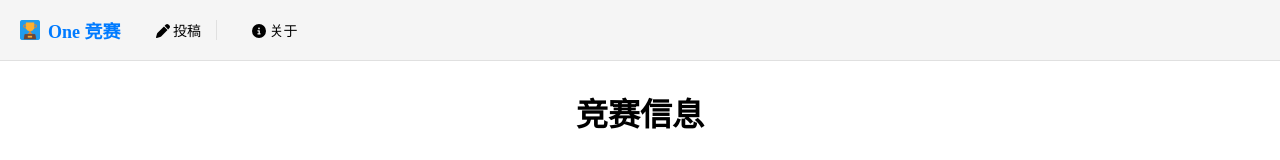
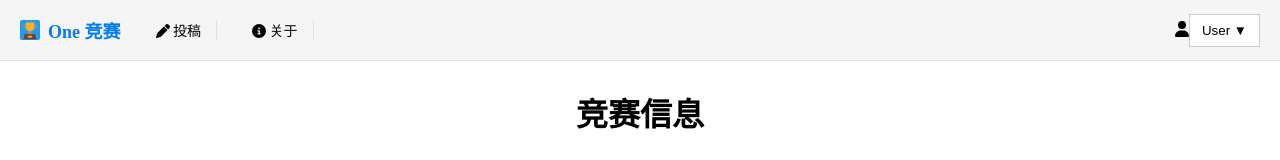
Before and after one commit to shiquda/one-competition, a Vue app in the folder frontend/: page / in a window 1280 px wide. Shown: the top 160 px of the page. Built offline with nearby package versions, Linux system fonts and the light colour scheme.

Commit message:
feat(header): 更新顶栏

```diff
--- a/frontend/src/components/Header.vue
+++ b/frontend/src/components/Header.vue
@@ -1,5 +1,6 @@
 <script setup>
   import HeaderButton from './HeaderButton.vue';
+  import LoginOrOptions from './LoginOrOptions.vue';
 </script>
 
 <template>
@@ -26,6 +27,7 @@
         to="/about"
         awesomeIcon="fa-solid fa-circle-info"
       ></HeaderButton>
+      <LoginOrOptions />
     </ul>
   </nav>
   <div class="navigator-placeholder"></div>
--- /dev/null
+++ b/frontend/src/components/LoginOrOptions.vue
@@ -0,0 +1,49 @@
+<template>
+  <div class="user-options-widget">
+    <template v-if="isLoggedIn">
+      <!-- 用户已登录,显示一些功能按钮 -->
+      <UserOptionsWidget />
+    </template>
+    <template v-else>
+      <!-- 用户未登录,显示登录按钮 -->
+      <i class="fa-solid fa-user"></i>
+      <HeaderButton @click="login">登录</HeaderButton>
+    </template>
+  </div>
+</template>
+
+<script setup>
+  import { ref, onMounted } from 'vue';
+  import { useRouter } from 'vue-router';
+  import UserOptionsWidget from '@/components/UserOptionsWidget.vue';
+  import HeaderButton from '@/components/HeaderButton.vue';
+
+  const router = useRouter();
+
+  // 用一个响应式变量来跟踪登录状态
+  const isLoggedIn = ref(false);
+
+  // 检查用户登录状态的函数
+  const checkLoginStatus = () => {
+    // TODO: 发送请求检查用户登录状态,根据响应设置 isLoggedIn 的值
+    // 这里暂时写死,假设用户已登录
+    isLoggedIn.value = true;
+  };
+
+  // 组件挂载时检查登录状态
+  onMounted(() => {
+    checkLoginStatus();
+  });
+
+  const login = () => {
+    router.push('/login');
+  };
+</script>
+
+<style scoped>
+  .user-options-widget {
+    display: flex;
+    align-items: center;
+    margin-left: auto;
+  }
+</style>
--- /dev/null
+++ b/frontend/src/components/UserOptionsWidget.vue
@@ -0,0 +1,85 @@
+<template>
+  <div class="user-options">
+    <i class="fa-solid fa-user"></i>
+    <button @click="toggleDropdown" class="user-button">
+      {{ username }} ▼
+    </button>
+    <div v-if="isDropdownVisible" class="dropdown-menu">
+      <i class="fa-solid fa-user"></i>
+      <a href="/personal-center" class="dropdown-item">个人中心</a>
+      <i class="fa-solid fa-right-from-bracket"></i>
+      <a href="#" @click.prevent="logout" class="dropdown-item">退出登录</a>
+    </div>
+  </div>
+</template>
+
+<script>
+  export default {
+    name: 'UserOptionsWidget',
+    data() {
+      // TODO: 获取用户名
+      return {
+        username: 'User', // 可以通过props或从store中获取
+        isDropdownVisible: false,
+      };
+    },
+    methods: {
+      toggleDropdown() {
+        this.isDropdownVisible = !this.isDropdownVisible;
+      },
+      logout() {
+        // TODO: 发送退出登录请求
+        // 示例：
+        localStorage.removeItem('authToken');
+        this.$router.push('/login');
+      },
+      handleClickOutside(event) {
+        if (!this.$el.contains(event.target)) {
+          this.isDropdownVisible = false;
+        }
+      },
+    },
+    mounted() {
+      document.addEventListener('click', this.handleClickOutside);
+    },
+    beforeDestroy() {
+      document.removeEventListener('click', this.handleClickOutside);
+    },
+  };
+</script>
+
+<style scoped>
+  .user-options {
+    position: relative;
+    display: inline-block;
+  }
+
+  .user-button {
+    background-color: #fff;
+    border: 1px solid #ccc;
+    padding: 8px 12px;
+    cursor: pointer;
+  }
+
+  .dropdown-menu {
+    position: absolute;
+    top: 100%;
+    right: 0;
+    background-color: #fff;
+    border: 1px solid #ccc;
+    min-width: 150px;
+    box-shadow: 0 2px 8px rgba(0, 0, 0, 0.15);
+    z-index: 1000;
+  }
+
+  .dropdown-item {
+    display: block;
+    padding: 10px 15px;
+    color: #333;
+    text-decoration: none;
+  }
+
+  .dropdown-item:hover {
+    background-color: #f5f5f5;
+  }
+</style>
```
